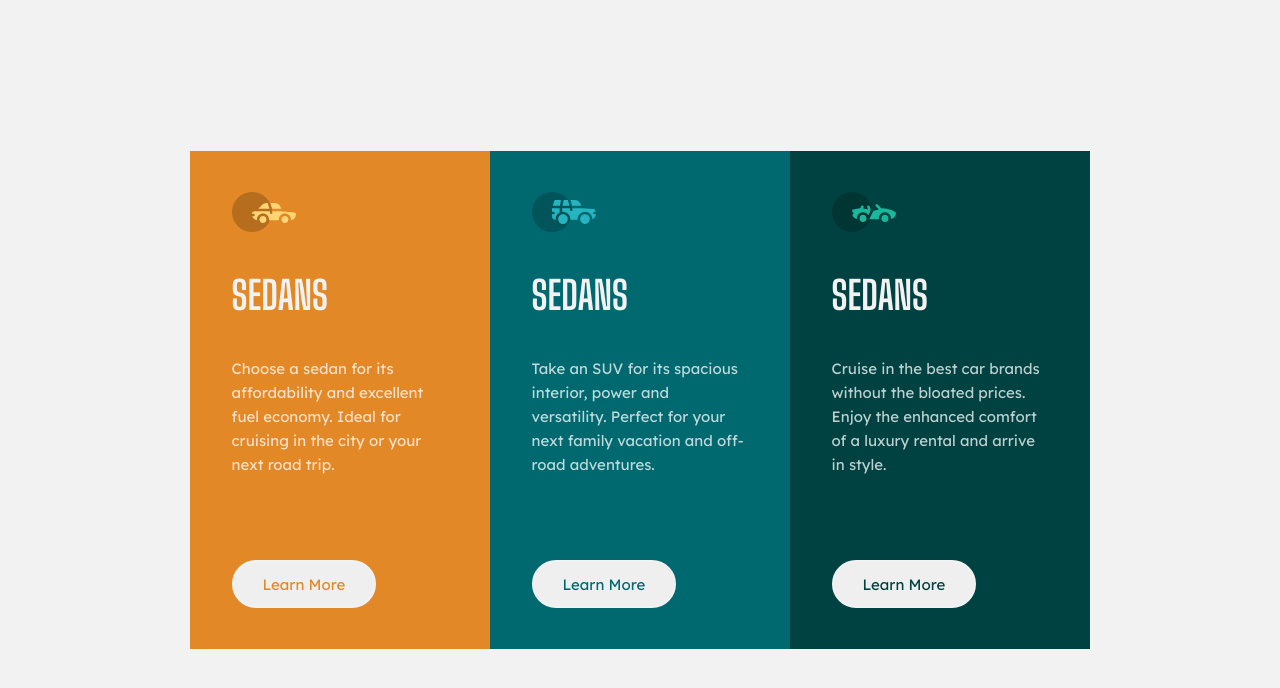
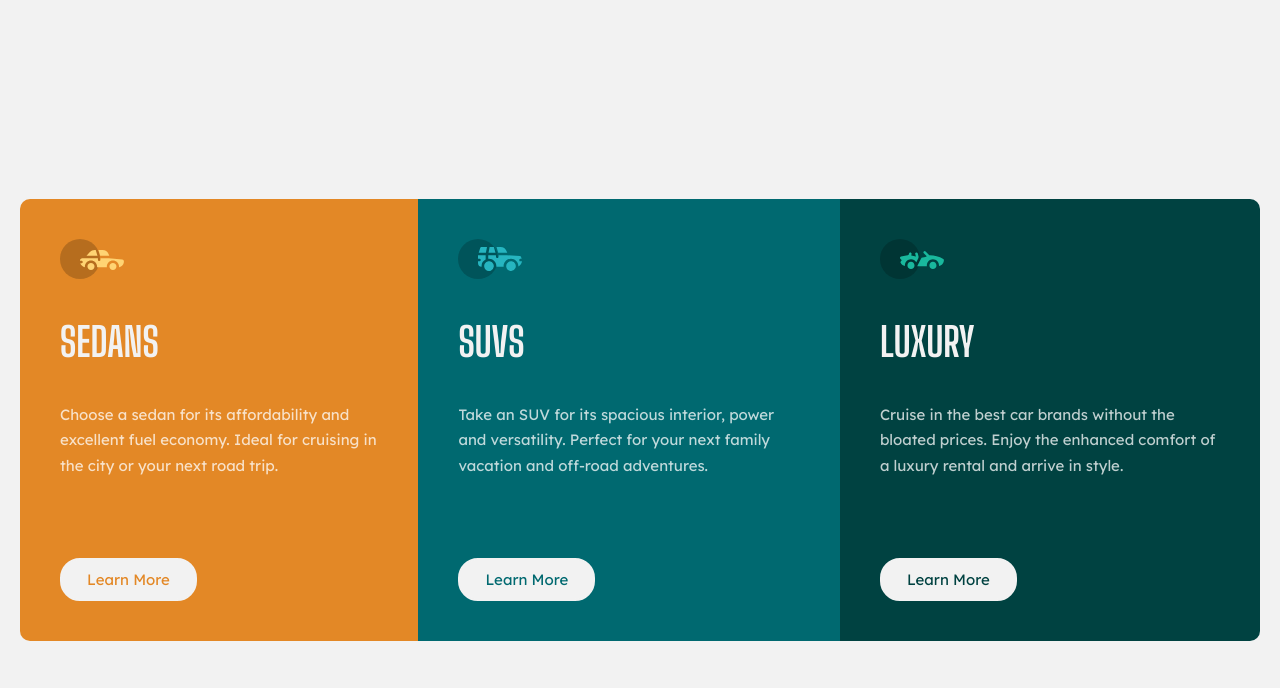
Before and after one commit to chillcodemao/2-three-column-preview-card, a plain HTML site: page index.html in a window 1280 px wide. Drawn offline with Linux system fonts and the light colour scheme.

Commit message:
new styles

```diff
--- /dev/null
+++ b/css/helper.css
@@ -0,0 +1,57 @@
+body {
+    background-color: hsl(0, 0%, 95%);
+}
+
+h1 {
+    color: hsl(0, 0%, 95%);
+    font-family: 'Big Shoulders Display', cursive;
+}
+
+.sedans-card {
+    background-color: hsl(31, 77%, 52%);
+}
+
+.suvs-card {
+    background-color: hsl(184, 100%, 22%);
+}
+
+.luxury-card {
+    background-color: hsl(179, 100%, 13%);
+}
+
+p {
+    color: hsla(0, 0%, 100%, 0.75);
+    font-family: 'Lexend Deca', sans-serif;
+}
+
+button {
+    background-color: hsl(0, 0%, 95%);
+    font-family: 'Lexend Deca', sans-serif;
+}
+
+.sedan-card-btn {
+    color: hsl(31, 77%, 52%);
+    font-size: 1.5rem
+}
+
+.suv-card-btn {
+    color: hsl(184, 100%, 22%);
+    font-size: 1.5rem
+}
+
+.luxury-card-btn {
+    color: hsl(179, 100%, 13%);
+    font-size: 1.5rem
+}
+
+:root {
+    font-size: 62.5%;
+}
+
+.car-categories-preview {
+    font-size: 1.5rem;
+}
+
+h1 {
+    font-size: 4rem;
+}
--- /dev/null
+++ b/css/reset.css
@@ -0,0 +1,44 @@
+html, body, div, span, applet, object, iframe,
+h1, h2, h3, h4, h5, h6, p, blockquote, pre,
+a, abbr, acronym, address, big, cite, code,
+del, dfn, em, img, ins, kbd, q, s, samp,
+small, strike, strong, sub, sup, tt, var,
+b, u, i, center,
+dl, dt, dd, ol, ul, li,
+fieldset, form, label, legend,
+table, caption, tbody, tfoot, thead, tr, th, td,
+article, aside, canvas, details, embed,
+figure, figcaption, footer, header, hgroup,
+menu, nav, output, ruby, section, summary,
+time, mark, audio, video {
+	margin: 0;
+	padding: 0;
+	border: 0;
+	font-size: 100%;
+	font: inherit;
+	vertical-align: baseline;
+}
+/* HTML5 display-role reset for older browsers */
+article, aside, details, figcaption, figure,
+footer, header, hgroup, menu, nav, section {
+	display: block;
+}
+body {
+	line-height: 1;
+}
+ol, ul {
+	list-style: none;
+}
+blockquote, q {
+	quotes: none;
+}
+blockquote:before, blockquote:after,
+q:before, q:after {
+	content: '';
+	content: none;
+}
+table {
+	border-collapse: collapse;
+	border-spacing: 0;
+}
+/*reset css styles for multiple browsers - css reset tools online code*/
--- /dev/null
+++ b/css/styles.css
@@ -0,0 +1,65 @@
+html {
+    box-sizing: border-box;
+}
+
+body {
+    min-height: 100vh;
+    padding: 2rem;
+}
+
+.car-categories-preview {
+    display: flex;
+    flex-direction: column;
+    justify-content: center;
+    border-radius: 10px;
+    overflow: hidden;
+}
+
+img {
+
+    padding: 4rem 0rem 4rem 4rem;
+}
+
+h1 {
+
+    padding: 0rem 0rem 4rem 4rem;
+}
+
+p {
+    padding: 0rem 4rem 2.5rem 4rem;
+    line-height: 1.7;
+}
+
+button {
+    border: 2px solid hsl(0, 0%, 95%);
+    border-radius: 20px;
+    padding: 1rem 2.5rem;
+    margin: 0rem 0rem 4rem 4rem;
+}
+
+.sedans-card {
+    overflow: hidden;
+}
+
+.luxury-card {
+    overflow: hidden;
+}
+
+@media (min-width: 920px) {
+
+    body {
+        display: flex;
+        justify-content: center;
+        align-items: center;
+    }
+
+    .car-categories-preview {
+        flex-direction: row;
+        max-width: 1440px;
+    }
+
+    p {
+        padding: 0rem 4rem 8rem 4rem;
+    }
+
+}
--- a/index.html
+++ b/index.html
@@ -5,37 +5,39 @@
     <meta charset="UTF-8">
     <meta http-equiv="X-UA-Compatible" content="IE=edge">
     <meta name="viewport" content="width=device-width, initial-scale=1.0">
-    <title>2-3-column-preview-card</title>
+    <title>Frontendmentor | 3-column-preview-card</title>
     <link rel="preconnect" href="https://fonts.googleapis.com">
     <link rel="preconnect" href="https://fonts.gstatic.com" crossorigin>
     <link href="https://fonts.googleapis.com/css2?family=Big+Shoulders+Display:wght@700&family=Lexend+Deca&display=swap"
         rel="stylesheet">
-    <link rel="stylesheet" href="styles.css" type="text/css">
+    <link rel="stylesheet" href="css/reset.css" type="text/css">
+    <link rel="stylesheet" href="css/helper.css" type="text/css">
+    <link rel="stylesheet" href="css/styles.css" type="text/css">
 </head>
 
 <body>
 
-    <div class="card">
-        <div class="sedans">
+    <div class="car-categories-preview">
+        <div class="sedans-card">
             <img src="img/icon-sedans.svg">
             <h1>SEDANS</h1>
             <p>Choose a sedan for its affordability and excellent fuel economy. Ideal for cruising in the city or your
                 next road trip.</p>
-            <button class="sedan-btn">Learn More</button>
+            <button class="sedan-card-btn">Learn More</button>
         </div>
-        <div class="suvs">
+        <div class="suvs-card">
             <img src="img/icon-suvs.svg">
-            <h1>SEDANS</h1>
+            <h1>SUVS</h1>
             <p>Take an SUV for its spacious interior, power and versatility. Perfect for your next family vacation and
                 off-road adventures.</p>
-            <button class="suv-btn">Learn More</button>
+            <button class="suv-card-btn">Learn More</button>
         </div>
-        <div class="luxury">
+        <div class="luxury-card">
             <img src="img/icon-luxury.svg">
-            <h1>SEDANS</h1>
+            <h1>LUXURY</h1>
             <p>Cruise in the best car brands without the bloated prices. Enjoy the enhanced comfort of a luxury rental
                 and arrive in style.</p>
-            <button class="luxury-btn">Learn More</button>
+            <button class="luxury-card-btn">Learn More</button>
         </div>
     </div>
 
--- a/styles.css
+++ /dev/null
@@ -1,144 +0,0 @@
-html, body, div, span, applet, object, iframe,
-h1, h2, h3, h4, h5, h6, p, blockquote, pre,
-a, abbr, acronym, address, big, cite, code,
-del, dfn, em, img, ins, kbd, q, s, samp,
-small, strike, strong, sub, sup, tt, var,
-b, u, i, center,
-dl, dt, dd, ol, ul, li,
-fieldset, form, label, legend,
-table, caption, tbody, tfoot, thead, tr, th, td,
-article, aside, canvas, details, embed,
-figure, figcaption, footer, header, hgroup,
-menu, nav, output, ruby, section, summary,
-time, mark, audio, video {
-	margin: 0;
-	padding: 0;
-	border: 0;
-	font-size: 100%;
-	font: inherit;
-	vertical-align: baseline;
-}
-/* HTML5 display-role reset for older browsers */
-article, aside, details, figcaption, figure,
-footer, header, hgroup, menu, nav, section {
-	display: block;
-}
-body {
-	line-height: 1;
-}
-ol, ul {
-	list-style: none;
-}
-blockquote, q {
-	quotes: none;
-}
-blockquote:before, blockquote:after,
-q:before, q:after {
-	content: '';
-	content: none;
-}
-table {
-	border-collapse: collapse;
-	border-spacing: 0;
-}
-/*reset css styles for multiple browsers - css reset tools online code*/
-
-html {
-    box-sizing: border-box;
-}
-
-body {
-    background-color: hsl(0, 0%, 95%);
-    display: flex;
-    justify-content: center;
-    align-items: center;
-    min-height: 100vh;
-}
-
-.card {
-    display: flex;
-    flex-direction: row;
-    justify-content: center;
-    align-items: center;
-    width: 100%;
-    max-width: 1440px;
-    border-radius: 10px;
-    overflow: hidden;
-    font-size: 15px;
-    font-family: 'Lexend Deca', sans-serif;
-}
-
-.sedans {
-    background-color: hsl(31, 77%, 52%);
-    max-width: 20em;
-}
-
-.suvs {
-    background-color: hsl(184, 100%, 22%);
-    max-width: 20em;
-}
-
-.luxury {
-    background-color: hsl(179, 100%, 13%);
-    max-width: 20em;
-}
-
-p {
-    color: hsla(0, 0%, 100%, 0.75);
-    padding: 0rem 2.8rem 2.6rem 2.6rem;
-    line-height: 1.5rem;
-    font-size: 15px;
-}
-
-h1 {
-    color: hsl(0, 0%, 95%);
-    padding: 0em 0rem 2.6rem 2.6rem;
-    font-family: 'Big Shoulders Display', cursive;
-    font-size: 2.6em;
-}
-
-button {
-    border: 2px solid hsl(0, 0%, 95%);
-    border-radius: 30px;
-    padding: 0.8rem 1.8rem 0.8em 1.8rem;
-    text-decoration: none;
-    margin: 2.6rem;
-    font-family: 'Lexend Deca', sans-serif;
-    font-size: 15px;
-    transition: background-color 100ms ease-in-out;
-}
-
-img {
-    padding: 2.6rem 0rem 2.6rem 2.6rem;
-}
-
-.sedan-btn {
-    color: hsl(31, 77%, 52%);
-}
-
-.suv-btn {
-    color: hsl(184, 100%, 22%);
-}
-
-.luxury-btn {
-    color: hsl(179, 100%, 13%);
-}
-
-button:hover, button:focus {
-    background-color: transparent;
-    color: hsl(0, 0%, 95%);
-}
-
-@media (max-width: 375px) {
-    .card {
-        flex-direction: column;
-    }
-
-    p {
-        padding-bottom: 0rem;
-    }
-
-    button {
-        margin-top: 1rem;
-    }
-}
```
